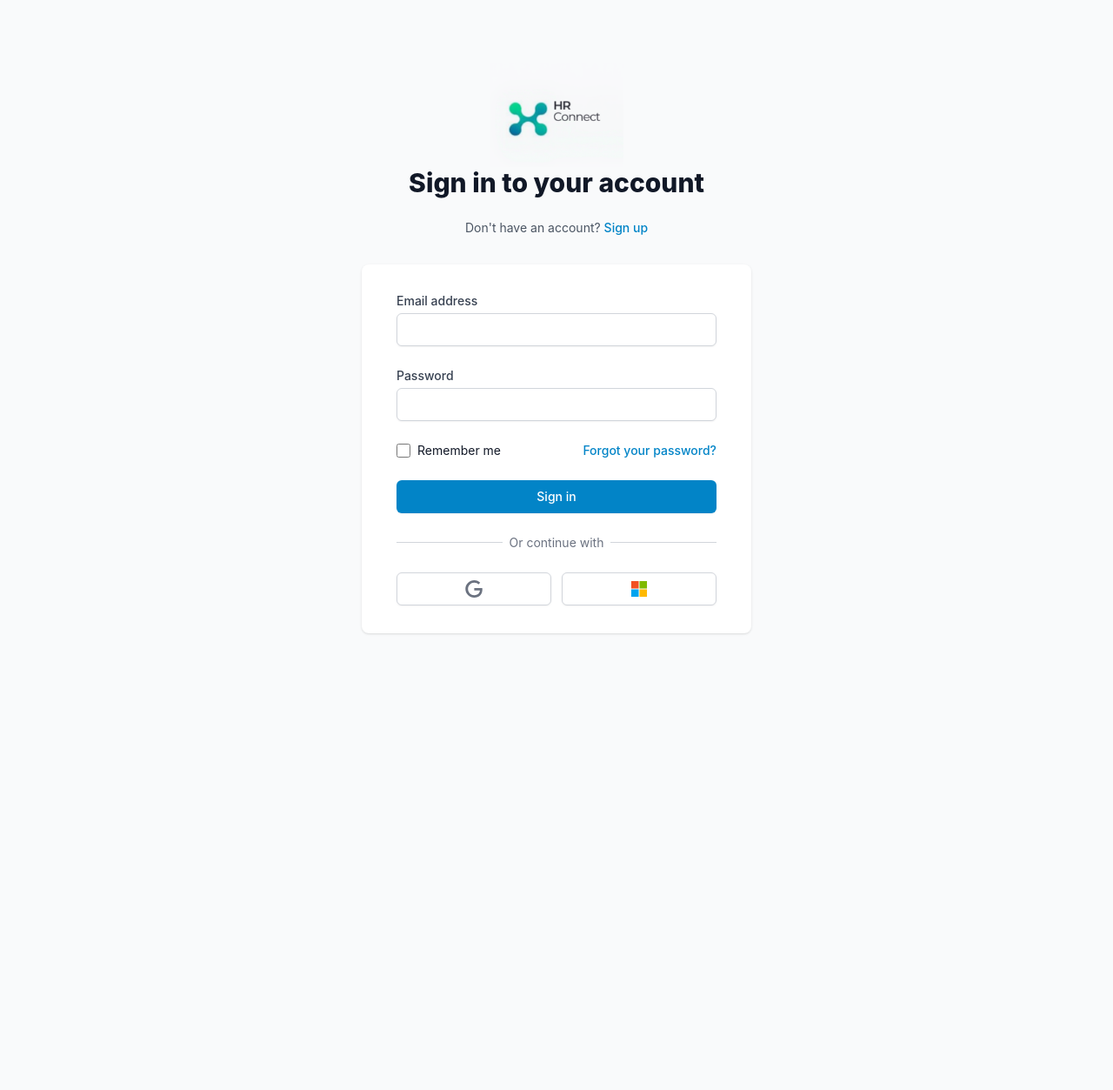
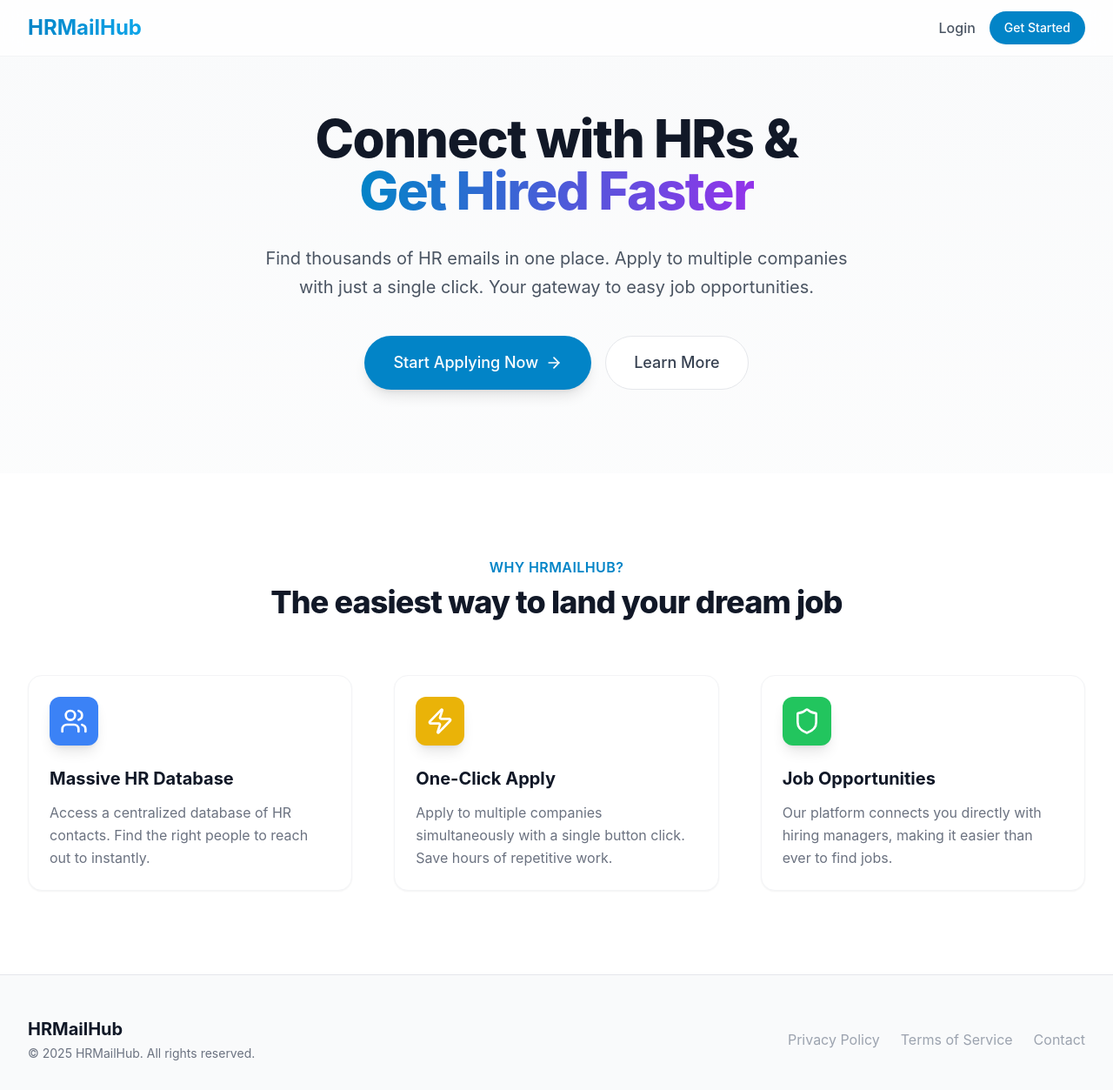
Before and after one commit to Vijaykumar308/HR-Mail-Hub, a React (Vite) app in the folder frontend/: page / in a window 1280 px wide. Before the commit this address led to /login. Shown: the whole page at 87% size. Before the commit the page ends 800 px from the top, so only its background shows below. Built offline with nearby package versions, Linux system fonts and the light colour scheme.

Commit message:
created landing page

```diff
--- a/frontend/src/App.jsx
+++ b/frontend/src/App.jsx
@@ -15,6 +15,8 @@ import ForgotPassword from './pages/ForgotPassword';
 import HRDirectoryCreate from './pages/HRDirectoryCreate';
 
 import { useAuth } from './contexts/AuthContext';
+
+import LandingPage from './pages/LandingPage';
 
 // A wrapper for protected routes
 const ProtectedRoute = ({ redirectPath = '/login' }) => {
@@ -37,15 +39,15 @@ function App() {
     <>
       <Routes>
         {/* Public routes */}
+        <Route path="/" element={<LandingPage />} />
         <Route path="/login" element={<Login />} />
         <Route path="/signup" element={<Signup />} />
         <Route path="/forgot-password" element={<ForgotPassword />} />
 
         {/* Protected routes */}
         <Route element={<ProtectedRoute />}>
-          <Route path="/" element={<Layout onLogout={logout} />}>
+          <Route element={<Layout onLogout={logout} />}>
             <Route path="dashboard" element={<Dashboard />} />
-            <Route index element={<Navigate to="/dashboard" replace />} />
             <Route path="hr-directory" element={<HRDirectory />} />
             <Route path="hr-directory/create" element={<HRDirectoryCreate />} />
             <Route path="resumes" element={<MyResumes />} />
--- /dev/null
+++ b/frontend/src/pages/LandingPage.jsx
@@ -0,0 +1,143 @@
+import React from 'react';
+import { Link } from 'react-router-dom';
+import { ArrowRight, CheckCircle, Shield, Users, Zap } from 'lucide-react';
+
+const LandingPage = () => {
+    return (
+        <div className="min-h-screen bg-gradient-to-b from-gray-50 to-white">
+            {/* Navigation */}
+            <nav className="bg-white/80 backdrop-blur-md border-b border-gray-100 sticky top-0 z-50">
+                <div className="max-w-7xl mx-auto px-4 sm:px-6 lg:px-8">
+                    <div className="flex justify-between h-16 items-center">
+                        <div className="flex items-center">
+                            <span className="text-2xl font-bold bg-clip-text text-transparent bg-gradient-to-r from-primary-600 to-primary-500">
+                                HRMailHub
+                            </span>
+                        </div>
+                        <div className="flex items-center space-x-4">
+                            <Link to="/login" className="text-gray-600 hover:text-gray-900 font-medium transition-colors">
+                                Login
+                            </Link>
+                            <Link
+                                to="/login"
+                                className="inline-flex items-center px-4 py-2 border border-transparent text-sm font-medium rounded-full shadow-sm text-white bg-primary-600 hover:bg-primary-700 focus:outline-none focus:ring-2 focus:ring-offset-2 focus:ring-primary-500 transition-all transform hover:scale-105"
+                            >
+                                Get Started
+                            </Link>
+                        </div>
+                    </div>
+                </div>
+            </nav>
+
+            {/* Hero Section */}
+            <div className="relative overflow-hidden pt-16 pb-24">
+                <div className="max-w-7xl mx-auto px-4 sm:px-6 lg:px-8 relative z-10">
+                    <div className="text-center max-w-4xl mx-auto">
+                        <h1 className="text-5xl md:text-6xl font-extrabold tracking-tight text-gray-900 mb-8 leading-tight">
+                            Connect with HRs & <br />
+                            <span className="bg-clip-text text-transparent bg-gradient-to-r from-primary-600 to-purple-600">
+                                Get Hired Faster
+                            </span>
+                        </h1>
+                        <p className="mt-4 text-xl text-gray-600 mb-10 max-w-2xl mx-auto leading-relaxed">
+                            Find thousands of HR emails in one place. Apply to multiple companies with just a single click. Your gateway to easy job opportunities.
+                        </p>
+                        <div className="flex justify-center gap-4">
+                            <Link
+                                to="/login"
+                                className="inline-flex items-center px-8 py-4 border border-transparent text-lg font-medium rounded-full shadow-lg text-white bg-primary-600 hover:bg-primary-700 focus:outline-none focus:ring-2 focus:ring-offset-2 focus:ring-primary-500 transition-all transform hover:scale-105"
+                            >
+                                Start Applying Now
+                                <ArrowRight className="ml-2 h-5 w-5" />
+                            </Link>
+                            <a
+                                href="#features"
+                                className="inline-flex items-center px-8 py-4 border border-gray-200 text-lg font-medium rounded-full text-gray-700 bg-white hover:bg-gray-50 focus:outline-none focus:ring-2 focus:ring-offset-2 focus:ring-gray-200 transition-all"
+                            >
+                                Learn More
+                            </a>
+                        </div>
+                    </div>
+                </div>
+
+                {/* Abstract Background Shapes */}
+                <div className="absolute top-0 left-0 w-full h-full overflow-hidden -z-10 opacity-30">
+                    <div className="absolute -top-24 -left-24 w-96 h-96 bg-primary-200 rounded-full mix-blend-multiply filter blur-3xl animate-blob"></div>
+                    <div className="absolute top-0 -right-4 w-96 h-96 bg-purple-200 rounded-full mix-blend-multiply filter blur-3xl animate-blob animation-delay-2000"></div>
+                    <div className="absolute -bottom-8 left-20 w-96 h-96 bg-pink-200 rounded-full mix-blend-multiply filter blur-3xl animate-blob animation-delay-4000"></div>
+                </div>
+            </div>
+
+            {/* Features Grid */}
+            <div id="features" className="py-24 bg-white">
+                <div className="max-w-7xl mx-auto px-4 sm:px-6 lg:px-8">
+                    <div className="text-center mb-16">
+                        <h2 className="text-base text-primary-600 font-semibold tracking-wide uppercase">Why HRMailHub?</h2>
+                        <p className="mt-2 text-3xl leading-8 font-extrabold tracking-tight text-gray-900 sm:text-4xl">
+                            The easiest way to land your dream job
+                        </p>
+                    </div>
+
+                    <div className="grid grid-cols-1 md:grid-cols-3 gap-12">
+                        {[
+                            {
+                                icon: <Users className="h-8 w-8 text-white" />,
+                                title: "Massive HR Database",
+                                description: "Access a centralized database of HR contacts. Find the right people to reach out to instantly.",
+                                color: "bg-blue-500"
+                            },
+                            {
+                                icon: <Zap className="h-8 w-8 text-white" />,
+                                title: "One-Click Apply",
+                                description: "Apply to multiple companies simultaneously with a single button click. Save hours of repetitive work.",
+                                color: "bg-yellow-500"
+                            },
+                            {
+                                icon: <Shield className="h-8 w-8 text-white" />,
+                                title: "Job Opportunities",
+                                description: "Our platform connects you directly with hiring managers, making it easier than ever to find jobs.",
+                                color: "bg-green-500"
+                            }
+                        ].map((feature, index) => (
+                            <div key={index} className="relative group p-6 bg-white rounded-2xl border border-gray-100 shadow-sm hover:shadow-xl transition-all duration-300">
+                                <div className={`absolute top-0 left-0 w-full h-1 ${feature.color} rounded-t-2xl opacity-0 group-hover:opacity-100 transition-opacity`}></div>
+                                <div className={`inline-flex items-center justify-center p-3 ${feature.color} rounded-xl shadow-lg mb-6 group-hover:scale-110 transition-transform duration-300`}>
+                                    {feature.icon}
+                                </div>
+                                <h3 className="text-xl font-bold text-gray-900 mb-3">{feature.title}</h3>
+                                <p className="text-gray-500 leading-relaxed">
+                                    {feature.description}
+                                </p>
+                            </div>
+                        ))}
+                    </div>
+                </div>
+            </div>
+
+            {/* Footer */}
+            <footer className="bg-gray-50 border-t border-gray-200 pt-12 pb-8">
+                <div className="max-w-7xl mx-auto px-4 sm:px-6 lg:px-8">
+                    <div className="flex flex-col md:flex-row justify-between items-center">
+                        <div className="mb-4 md:mb-0">
+                            <span className="text-xl font-bold text-gray-900">HRMailHub</span>
+                            <p className="text-sm text-gray-500 mt-1">© {new Date().getFullYear()} HRMailHub. All rights reserved.</p>
+                        </div>
+                        <div className="flex space-x-6">
+                            <a href="#" className="text-gray-400 hover:text-gray-500">
+                                Privacy Policy
+                            </a>
+                            <a href="#" className="text-gray-400 hover:text-gray-500">
+                                Terms of Service
+                            </a>
+                            <a href="#" className="text-gray-400 hover:text-gray-500">
+                                Contact
+                            </a>
+                        </div>
+                    </div>
+                </div>
+            </footer>
+        </div>
+    );
+};
+
+export default LandingPage;
```
